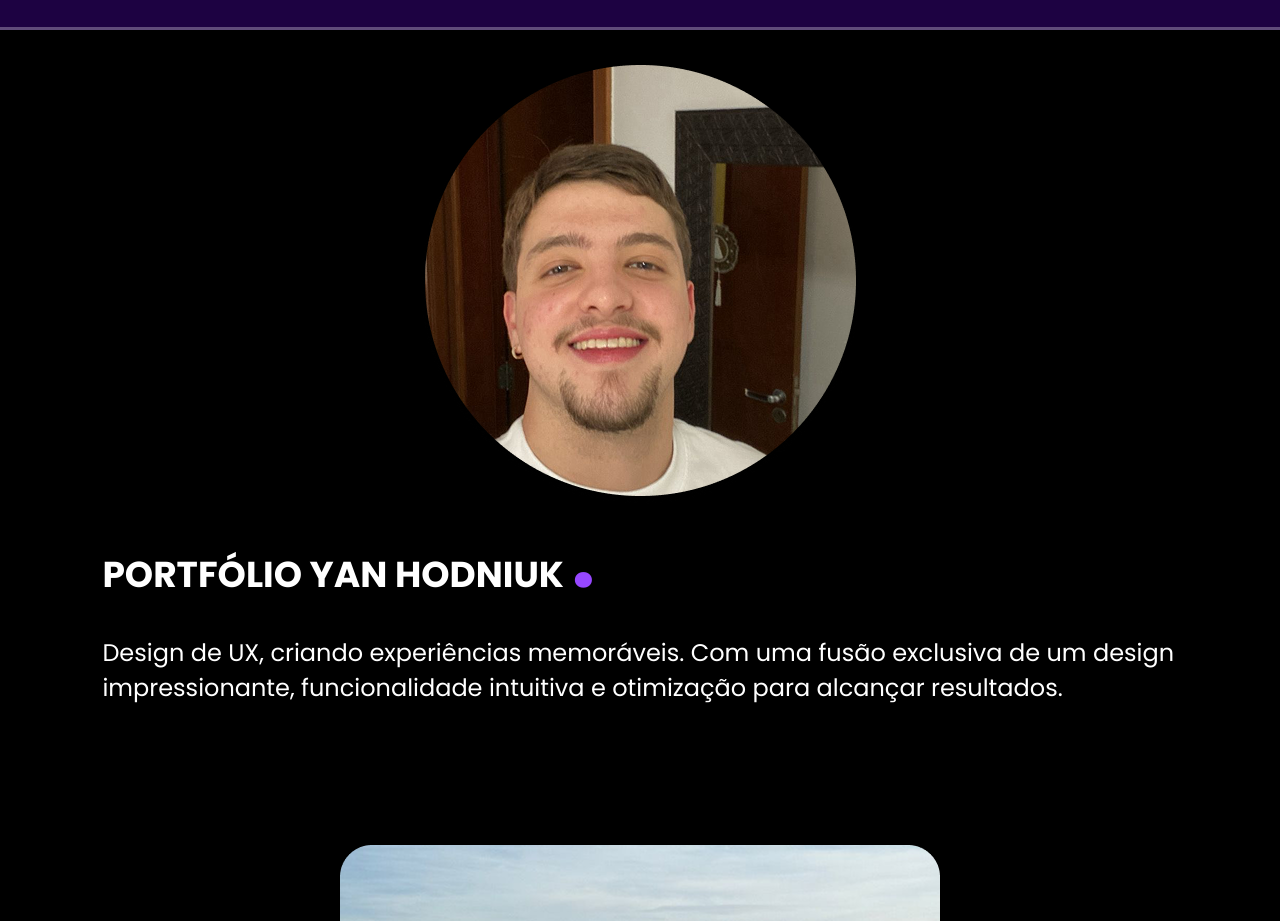
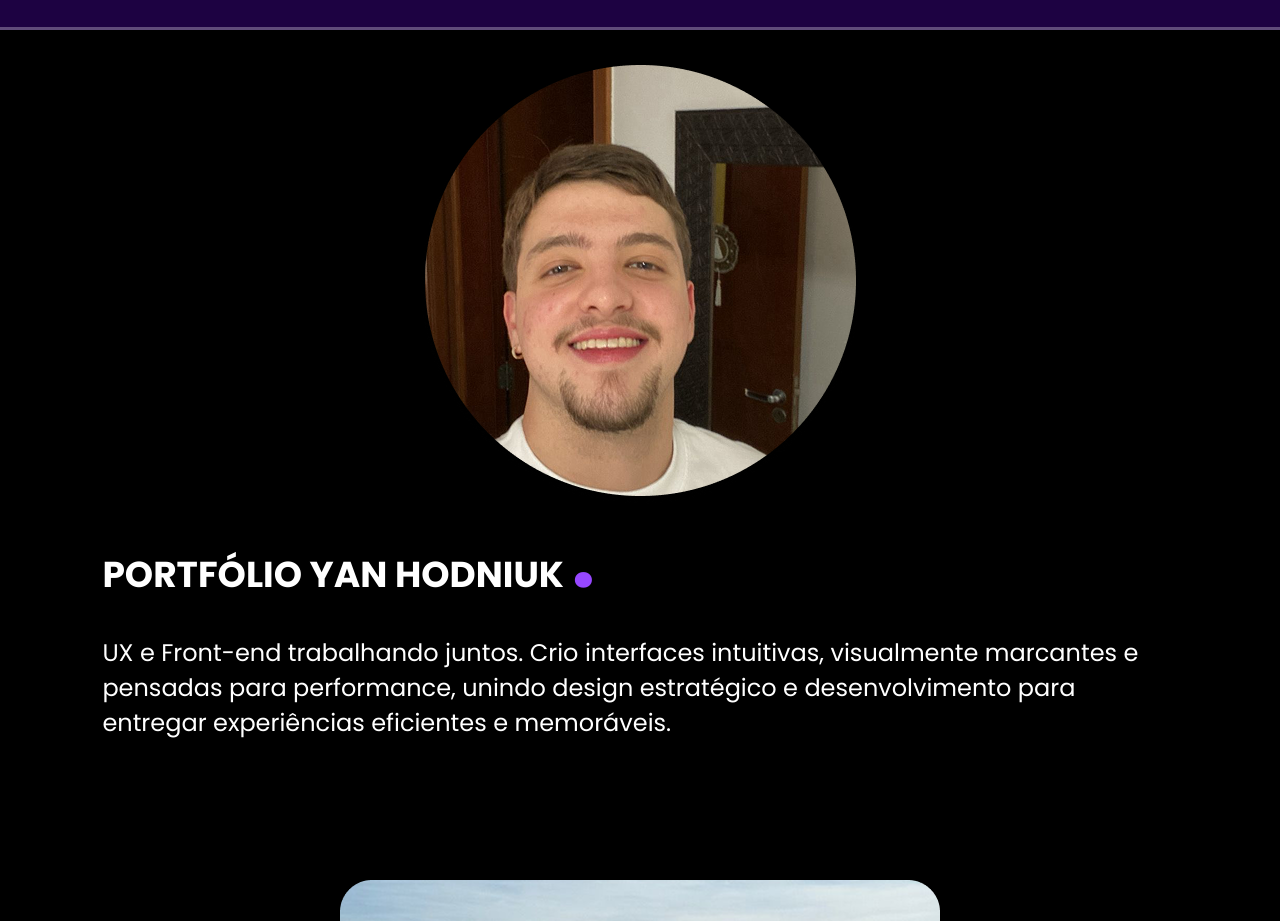
Before and after one commit to hodniukyan/portfolio_yan, a plain HTML site: page index.html in a window 1280 px wide. Shown: the part 162-1083 px from the top of the page. Drawn offline with nearby package versions, Linux system fonts and the light colour scheme.

Commit message:
alteração no subtítulo

```diff
--- a/index.html
+++ b/index.html
@@ -68,7 +68,7 @@
                 <div class="flex">
                     <div class="txt-topo-site">
                         <h1>PORTFÓLIO YAN HODNIUK <span>.</span></h1>
-                        <p>Design de UX, criando experiências memoráveis. Com uma fusão exclusiva de um design impressionante, funcionalidade intuitiva e otimização para alcançar resultados.</p>
+                        <p>UX e Front-end trabalhando juntos. Crio interfaces intuitivas, visualmente marcantes e pensadas para performance, unindo design estratégico e desenvolvimento para entregar experiências eficientes e memoráveis.</p>
                     </div>
                     <div class="img-topo-site">
                         <img src="Frame 5.png" alt="foto minha">
```
